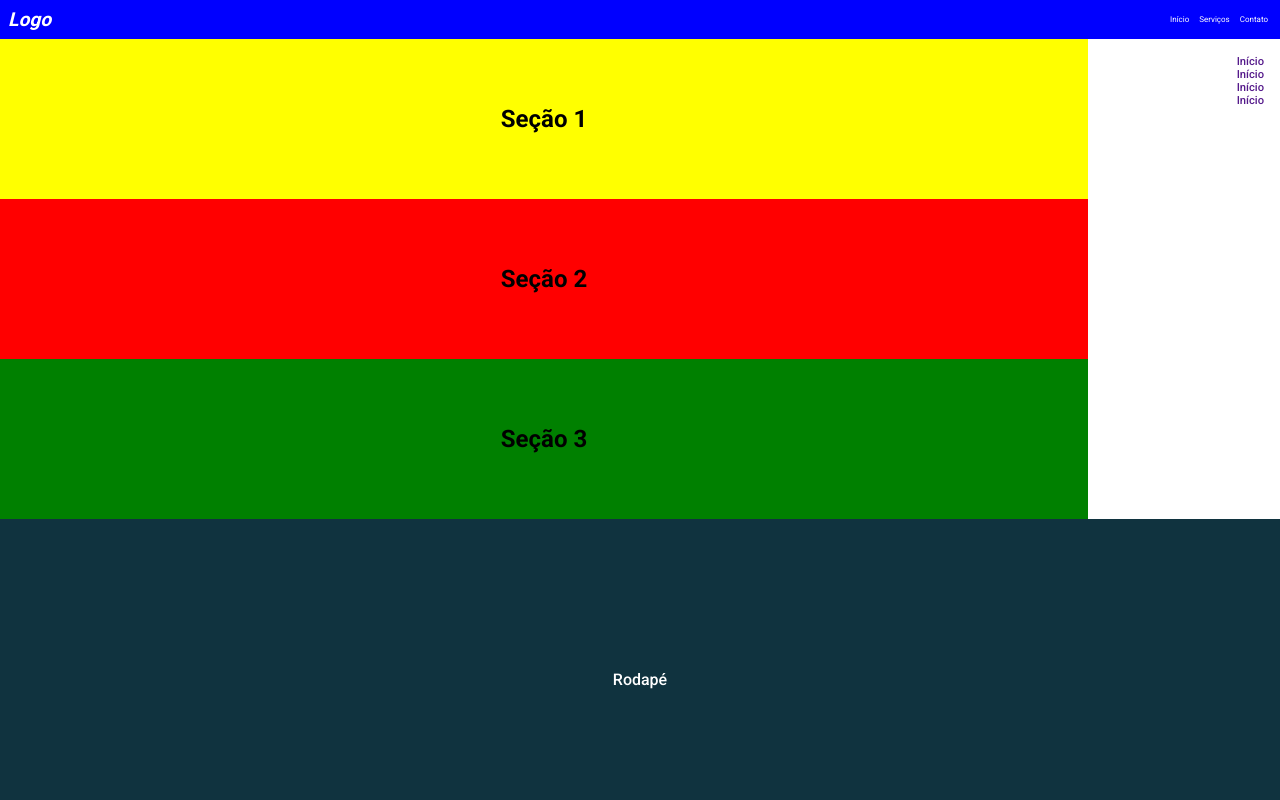
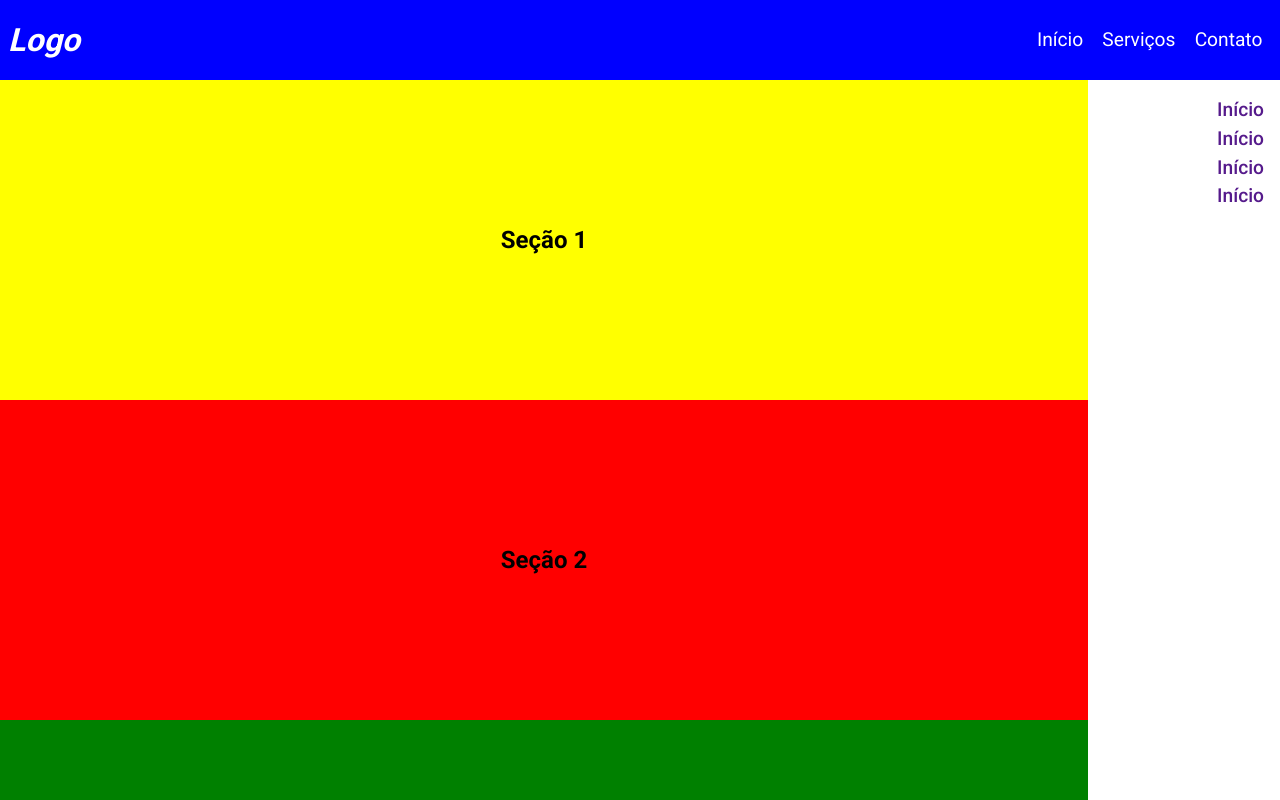
Before and after one commit to ricardo-azeredo/flexbox, a plain HTML site: page aula-flexbox/index.html in a window 1280 px wide. Shown: the top 800 px of the page. Drawn offline with Linux system fonts and the light colour scheme.

Commit message:
atualização do projeto

```diff
--- a/aula-flexbox/index.html
+++ b/aula-flexbox/index.html
@@ -9,19 +9,25 @@
     <link href="http://fonts.googleapis.com/css2?family=Roboto:wght@400;500;700&display=swap" rel="stylesheet">
     <link rel="stylesheet" href="style.css">
 </head>
-<body>
+<body class="d-flex flex-column">
     <nav>
         <a href="index.html" id="logo">Logo</a>
-        <div class="menu">
+        <ul class="menu">
+            <li>
                 <a href="#">
                     Início
                 </a>
+            </li>
+            <li>
                 <a href="#">
                     Serviços
                 </a>
+            </li>
+            <li>
                 <a href="#">
                     Contato
                 </a>
+            </li>
         </div>
     </nav>
     <div class="container">
--- a/aula-flexbox/style.css
+++ b/aula-flexbox/style.css
@@ -2,12 +2,15 @@
     margin: 0;
     padding: 0;
     box-sizing: border-box;
+    height: max-content;
 }
-
+html ,
 body {
     font-family: 'Roboto', sans-serif;
     font-weight: 500;
     font-size: 16px;
+    min-height: 100vh;
+    line-height: 1.5;
 }
 
 nav {
@@ -16,12 +19,20 @@ nav {
     display: flex;
     justify-content: space-between;
     align-items: center;
+    height: 10vh;
 }
 
 nav a {
     color: #fff;
     text-decoration: none;
+    font-size: 1.2rem;
 }
+
+nav ul li {
+    list-style-type: none;
+}
+
+
 .container {
     display: flex;
     justify-content: space-between;
@@ -29,7 +40,7 @@ nav a {
 
 
 #logo {
-    font-size: 1.2em;
+    font-size: 2em;
     font-weight: 700;
     font-style: italic;
 }
@@ -37,6 +48,7 @@ nav a {
 .menu {
     font-size: 0.5em;
     font-weight: 400;
+    display: flex;
 }
 .menu a {
     margin: 0 .5em;
@@ -44,7 +56,7 @@ nav a {
 
 section {
     display: flex;
-    height: 10rem;
+    height: 20rem;
     width: 85vw;
     justify-content: center;
     align-items: center;
@@ -64,18 +76,18 @@ aside {
     display: flex;
     flex-direction: column;
     align-items: center;
-    //justify-content: center;
+    justify-content: center;
 
     padding: 1rem;
 }
 
 aside a {
-    font-size: .7rem;
+    font-size: 1.2rem;
     text-decoration: none;
 }
 
 footer {
-    height: 40vh;
+    height: 20vh;
     background-color: #10333f;
     display: flex;
     justify-content: center;
```
Lines whose indentation alone changed are shown as unchanged.
